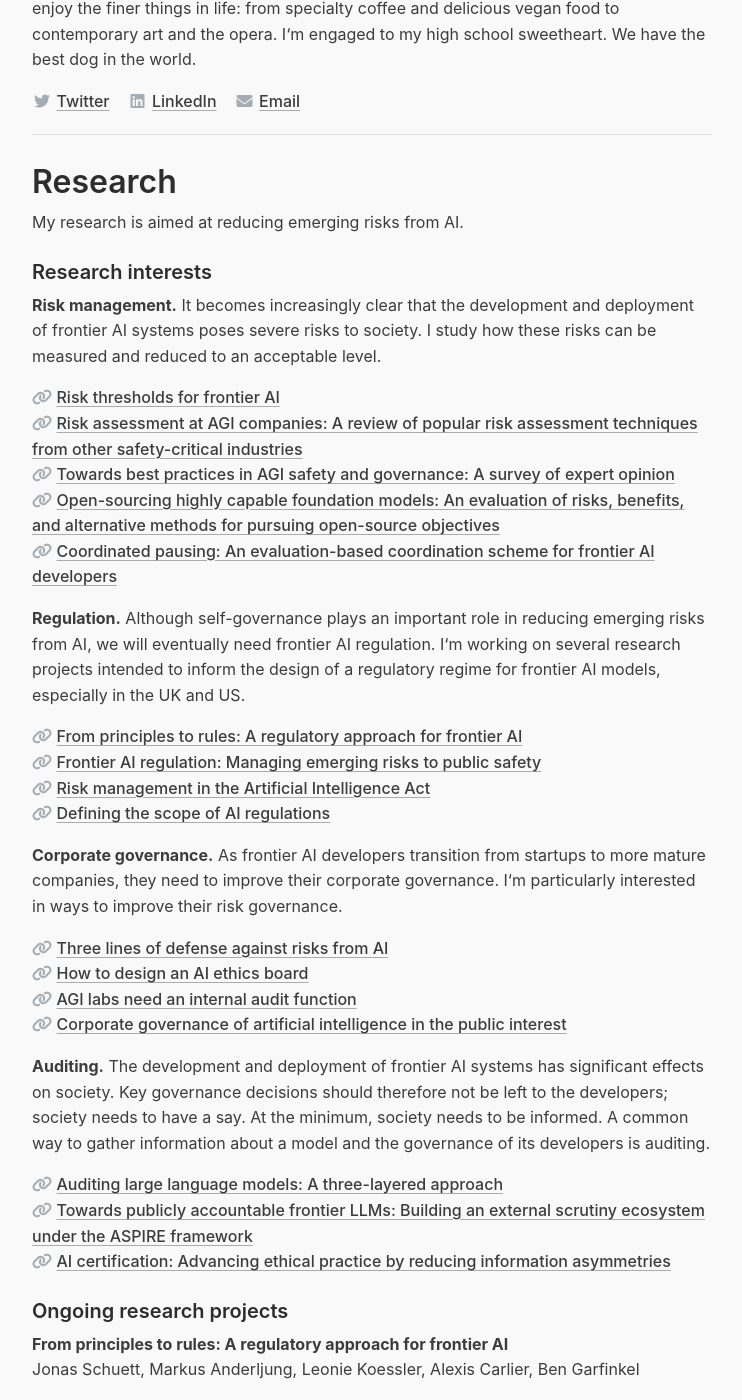
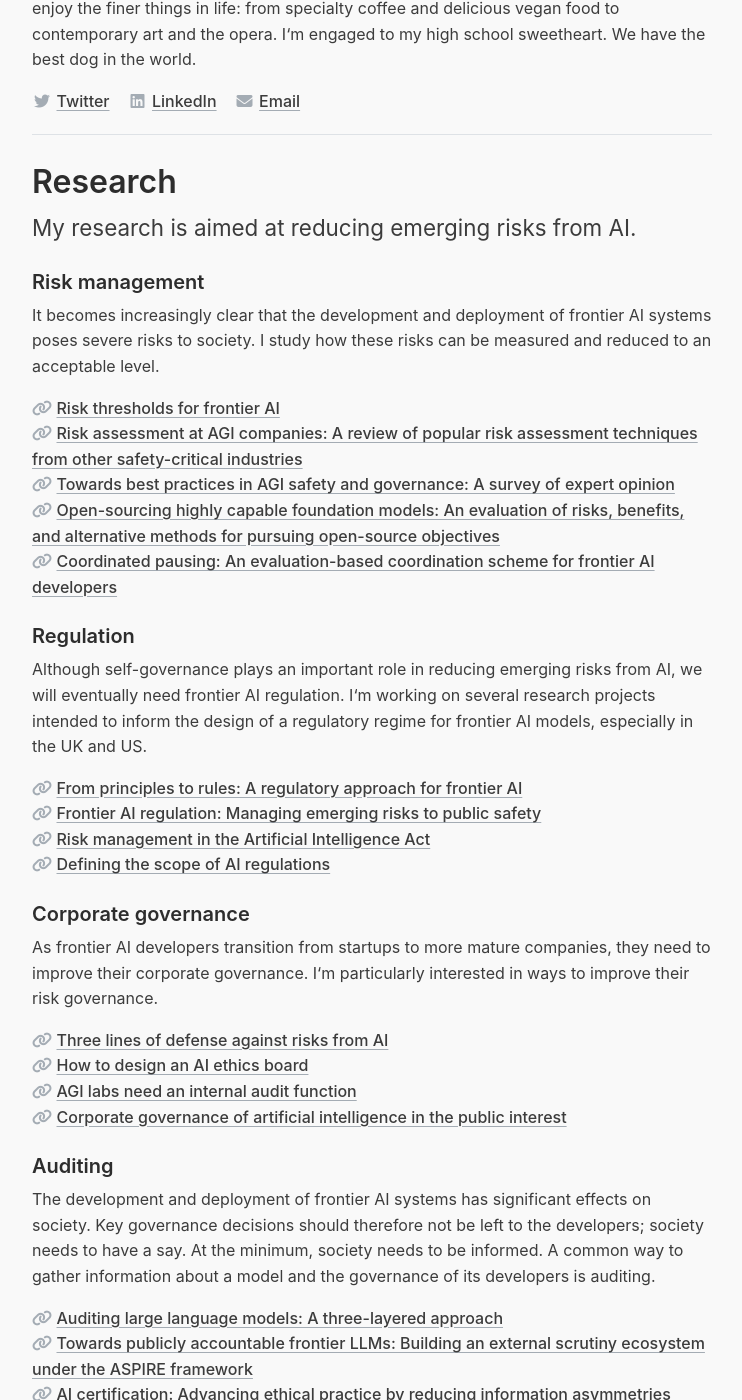
Before and after one commit to jonasschuett/jonasschuett.github.io, a Jekyll site: the page built from _posts/2020-04-04-introduction.md, in a window 1280 px wide and 1400 px high, scrolled down 1214 px. Shown: the whole window, without its empty margins (268-1010 px from the left). Built offline with Jekyll 4.4.1, drawn with Linux system fonts in a browser that asks for light colours; nearby versions of some CDN libraries.

Commit message:
Update 2020-04-04-introduction.md

```diff
--- a/_posts/2020-04-04-introduction.md
+++ b/_posts/2020-04-04-introduction.md
@@ -26,11 +26,11 @@ I live in Berlin, but regularly visit Oxford, London, and Washington, DC. Outsid
 
 # Research
 
-My research is aimed at reducing emerging risks from AI.
+<p class="lead">My research is aimed at reducing emerging risks from AI.</p>
 
-### Research interests
+### Risk management
 
-**Risk management.** It becomes increasingly clear that the development and deployment of frontier AI systems poses severe risks to society. I study how these risks can be measured and reduced to an acceptable level.
+It becomes increasingly clear that the development and deployment of frontier AI systems poses severe risks to society. I study how these risks can be measured and reduced to an acceptable level.
 
 <i class="fa-solid fa-link fa-fw" style="color: #a4acb4"></i> [Risk thresholds for frontier AI](https://arxiv.org/pdf/2406.14713) <br>
 <i class="fa-solid fa-link fa-fw" style="color: #a4acb4"></i> [Risk assessment at AGI companies: A review of popular risk assessment techniques from other safety-critical industries](https://arxiv.org/pdf/2307.08823) <br>
@@ -38,21 +38,27 @@ My research is aimed at reducing emerging risks from AI.
 <i class="fa-solid fa-link fa-fw" style="color: #a4acb4"></i> [Open-sourcing highly capable foundation models: An evaluation of risks, benefits, and alternative methods for pursuing open-source objectives](https://arxiv.org/pdf/2311.09227) <br>
 <i class="fa-solid fa-link fa-fw" style="color: #a4acb4"></i> [Coordinated pausing: An evaluation-based coordination scheme for frontier AI developers](https://arxiv.org/pdf/2310.00374)
 
-**Regulation.** Although self-governance plays an important role in reducing emerging risks from AI, we will eventually need frontier AI regulation. I‘m working on several research projects intended to inform the design of a regulatory regime for frontier AI models, especially in the UK and US.
+### Regulation
+
+Although self-governance plays an important role in reducing emerging risks from AI, we will eventually need frontier AI regulation. I‘m working on several research projects intended to inform the design of a regulatory regime for frontier AI models, especially in the UK and US.
 
 <i class="fa-solid fa-link fa-fw" style="color: #a4acb4"></i> [From principles to rules: A regulatory approach for frontier AI](https://arxiv.org/pdf/2407.07300) <br>
 <i class="fa-solid fa-link fa-fw" style="color: #a4acb4"></i> [Frontier AI regulation: Managing emerging risks to public safety](https://arxiv.org/pdf/2307.03718) <br>
 <i class="fa-solid fa-link fa-fw" style="color: #a4acb4"></i> [Risk management in the Artificial Intelligence Act](https://doi.org/10.1017/err.2023.1) <br>
 <i class="fa-solid fa-link fa-fw" style="color: #a4acb4"></i> [Defining the scope of AI regulations](https://doi.org/10.1080/17579961.2023.2184135)
 
-**Corporate governance.** As frontier AI developers transition from startups to more mature companies, they need to improve their corporate governance. I‘m particularly interested in ways to improve their risk governance.
+### Corporate governance
+
+As frontier AI developers transition from startups to more mature companies, they need to improve their corporate governance. I‘m particularly interested in ways to improve their risk governance.
 
 <i class="fa-solid fa-link fa-fw" style="color: #a4acb4"></i> [Three lines of defense against risks from AI](https://doi.org/10.1007/s00146-023-01811-0) <br>
 <i class="fa-solid fa-link fa-fw" style="color: #a4acb4"></i> [How to design an AI ethics board](https://doi.org/10.1007/s43681-023-00409-y) <br>
 <i class="fa-solid fa-link fa-fw" style="color: #a4acb4"></i> [AGI labs need an internal audit function](https://arxiv.org/pdf/2305.17038) <br>
 <i class="fa-solid fa-link fa-fw" style="color: #a4acb4"></i> [Corporate governance of artificial intelligence in the public interest](https://doi.org/10.3390/info12070275)
 
-**Auditing.** The development and deployment of frontier AI systems has significant effects on society. Key governance decisions should therefore not be left to the developers; society needs to have a say. At the minimum, society needs to be informed. A common way to gather information about a model and the governance of its developers is auditing.
+### Auditing
+
+The development and deployment of frontier AI systems has significant effects on society. Key governance decisions should therefore not be left to the developers; society needs to have a say. At the minimum, society needs to be informed. A common way to gather information about a model and the governance of its developers is auditing.
 
 <i class="fa-solid fa-link fa-fw" style="color: #a4acb4"></i> [Auditing large language models: A three-layered approach](https://doi.org/10.1007/s43681-023-00289-2) <br>
 <i class="fa-solid fa-link fa-fw" style="color: #a4acb4"></i> [Towards publicly accountable frontier LLMs: Building an external scrutiny ecosystem under the ASPIRE framework](https://arxiv.org/pdf/2311.14711) <br>
```
